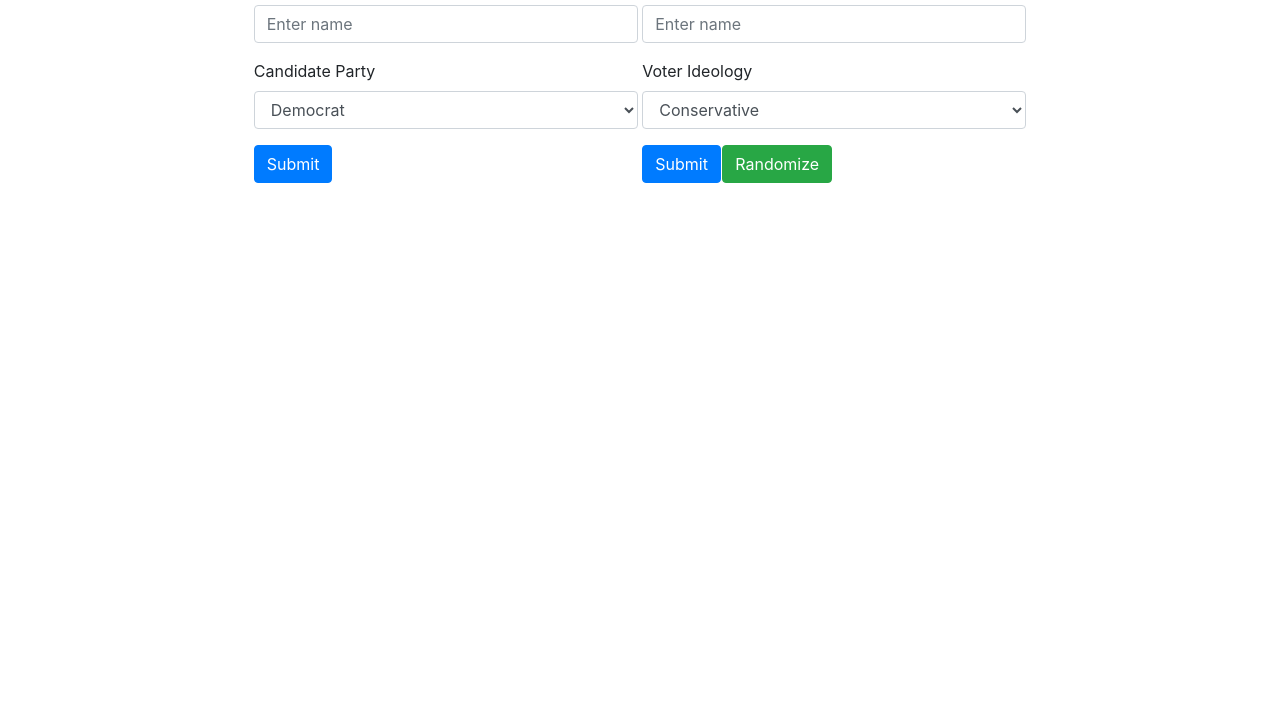
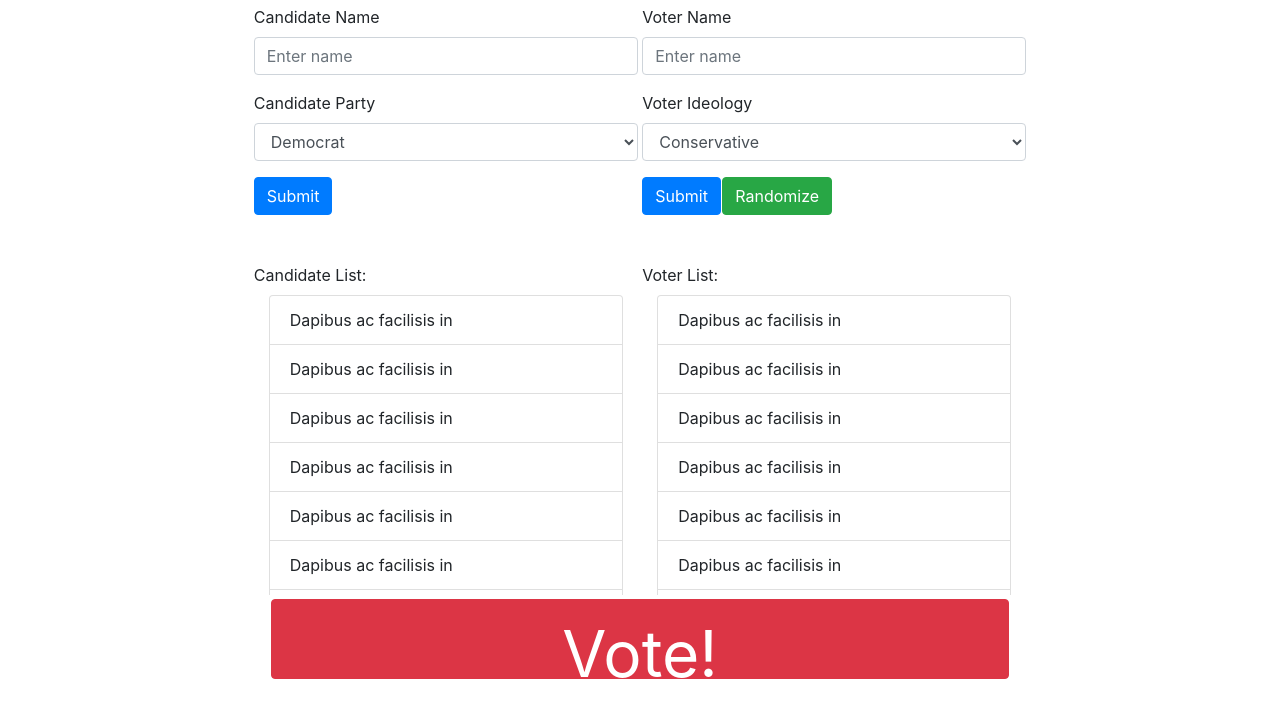
Before and after one commit to thaynamenezes/Voter-Project, a website: page index.html in a window 1280 px wide. Shown: the part 75-792 px from the top of the page. Drawn offline with nearby package versions, Linux system fonts and the light colour scheme.

Commit message:
Finish html and css

```diff
--- a/index.html
+++ b/index.html
@@ -50,7 +50,44 @@
         </form>
         <button id="randomize-btn" class="btn btn-success">Randomize</button>
       </div>
-  </div>
+	</div>
+
+	<div id="list-div">
+		<span>Candidate List:</span>
+		<div id="candidate-list" class="container-fluid">
+			<ul class="list-group">
+				<li class="list-group-item">Dapibus ac facilisis in</li>
+				<li class="list-group-item">Dapibus ac facilisis in</li>
+				<li class="list-group-item">Dapibus ac facilisis in</li>
+				<li class="list-group-item">Dapibus ac facilisis in</li>
+				<li class="list-group-item">Dapibus ac facilisis in</li>
+				<li class="list-group-item">Dapibus ac facilisis in</li>
+				<li class="list-group-item">Dapibus ac facilisis in</li>
+				<li class="list-group-item">Dapibus ac facilisis in</li>
+				<li class="list-group-item">Dapibus ac facilisis in</li>
+				<li class="list-group-item">Dapibus ac facilisis in</li>
+			</ul>
+		</div>
+		<span id="voter-span">Voter List:</span>
+		<div id="voter-list" class="container-fluid">
+			<ul class="list-group">
+				<li class="list-group-item">Dapibus ac facilisis in</li>
+				<li class="list-group-item">Dapibus ac facilisis in</li>
+				<li class="list-group-item">Dapibus ac facilisis in</li>
+				<li class="list-group-item">Dapibus ac facilisis in</li>
+				<li class="list-group-item">Dapibus ac facilisis in</li>
+				<li class="list-group-item">Dapibus ac facilisis in</li>
+				<li class="list-group-item">Dapibus ac facilisis in</li>
+				<li class="list-group-item">Dapibus ac facilisis in</li>
+				<li class="list-group-item">Dapibus ac facilisis in</li>
+				<li class="list-group-item">Dapibus ac facilisis in</li>
+			</ul>
+		</div>
+	</div>
+
+	<div id="vote-btn-div" class="container-fluid">
+		<button class="btn btn-danger">Vote!</button>
+	</div>
 
 
   <script
@@ -58,6 +95,7 @@
   integrity="sha256-FgpCb/KJQlLNfOu91ta32o/NMZxltwRo8QtmkMRdAu8="
   crossorigin="anonymous"></script>
   <script src="https://cdnjs.cloudflare.com/ajax/libs/popper.js/1.14.3/umd/popper.min.js" integrity="sha384-ZMP7rVo3mIykV+2+9J3UJ46jBk0WLaUAdn689aCwoqbBJiSnjAK/l8WvCWPIPm49" crossorigin="anonymous"></script>
-  <script src="https://stackpath.bootstrapcdn.com/bootstrap/4.1.3/js/bootstrap.min.js" integrity="sha384-ChfqqxuZUCnJSK3+MXmPNIyE6ZbWh2IMqE241rYiqJxyMiZ6OW/JmZQ5stwEULTy" crossorigin="anonymous"></script>
+	<script src="https://stackpath.bootstrapcdn.com/bootstrap/4.1.3/js/bootstrap.min.js" integrity="sha384-ChfqqxuZUCnJSK3+MXmPNIyE6ZbWh2IMqE241rYiqJxyMiZ6OW/JmZQ5stwEULTy" crossorigin="anonymous"></script>
+	<script src="app.js"></script>
 </body>
 </html>
--- a/styles.css
+++ b/styles.css
@@ -1,3 +1,7 @@
+body {
+	height: 100vh;
+}
+
 #header-div {
   text-align: center;
   background-color: lightblue;
@@ -8,6 +12,7 @@
 }
 
 #form-div {
+	margin-top: 2rem;
   text-align: center;
 }
 
@@ -26,3 +31,49 @@
   bottom: 0;
   left: 5rem;
 }
+
+#list-div {
+	margin-top: 5rem;
+	text-align: center;
+	height: 30%;
+	position: relative;
+}
+
+#list-div span:first-child {
+	position: absolute;
+	top: -2rem;
+}
+
+#voter-span {
+	position: absolute;
+	top: -2rem;
+}
+
+#candidate-list, #voter-list {
+	max-height: 10rem;
+	display: inline-block;
+	height: 100%;
+	width: 30%;
+}
+
+.list-group{
+	max-height: 300px;
+	overflow-y:scroll;
+	-webkit-overflow-scrolling: touch;
+}
+
+.list-group-item {
+	text-align: left;
+}
+
+#vote-btn-div {
+	margin-top: 4rem;
+	width: 60%;
+	height: 10%;
+}
+
+#vote-btn-div .btn {
+	width: 100%;
+	height: 100%;
+	font-size: 4rem;
+}
```
Also changed, not shown: app.js (added), 1 other file.
